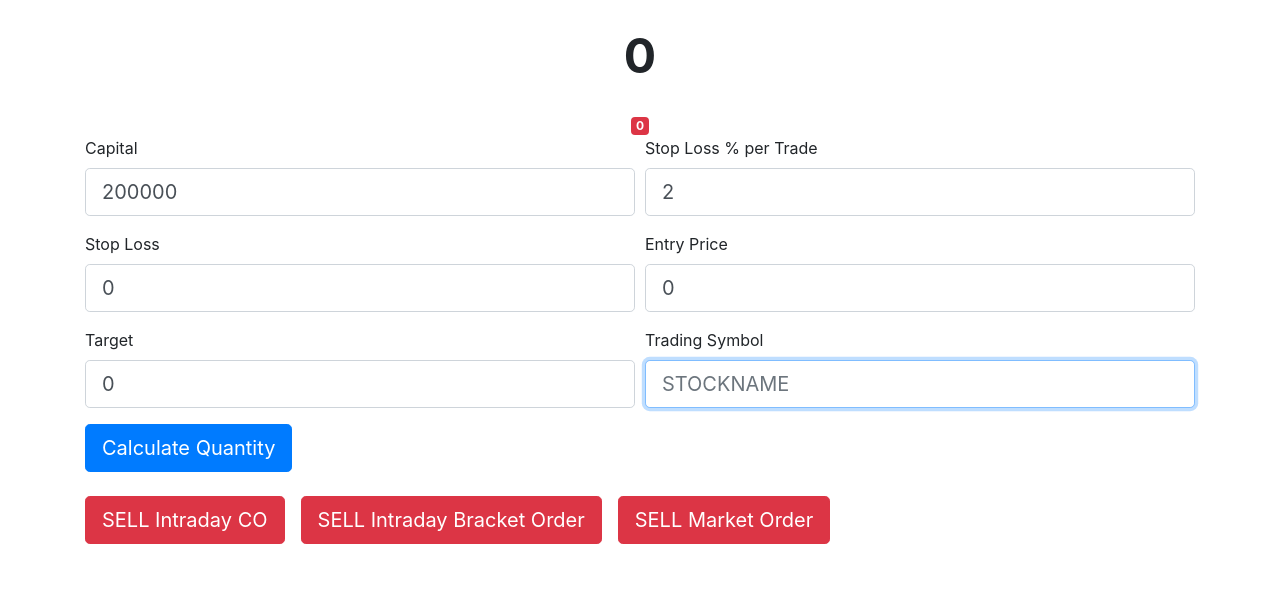
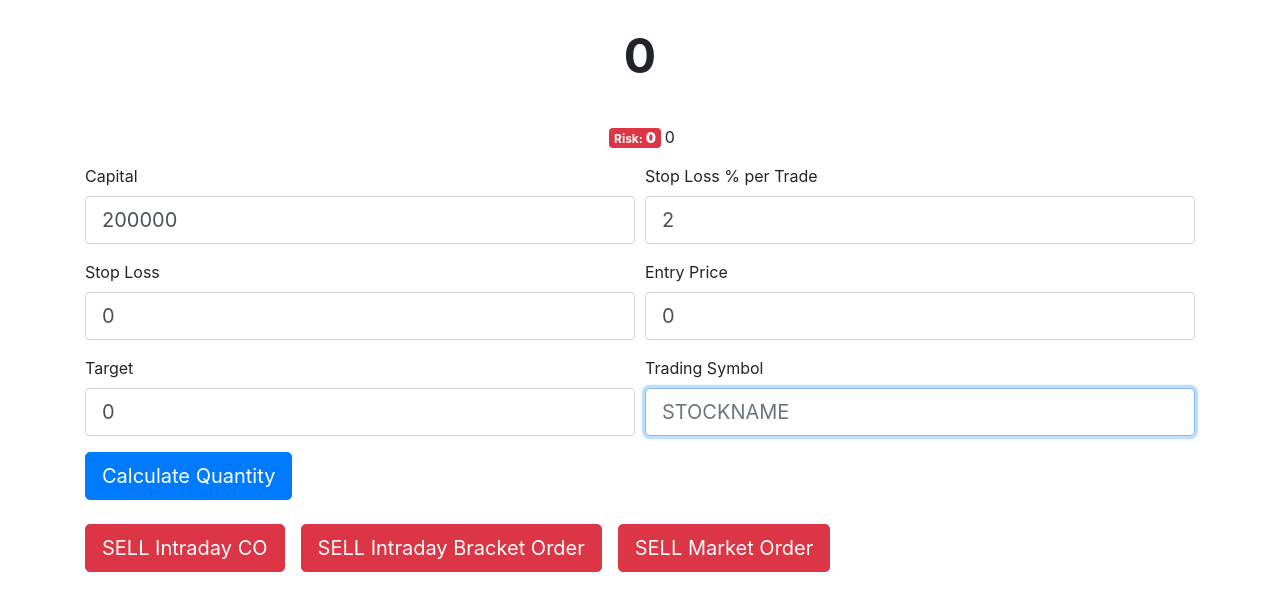
Before and after one commit to rakeshtembhurne/stock-quantity-calculator, a React (Create React App) app: page / in a window 1280 px wide. Shown: the top 610 px of the page. Built offline with nearby package versions, Linux system fonts and the light colour scheme.

Commit message:
feat(riskReward): Added risk, reward and RRR info

```diff
--- a/src/App.js
+++ b/src/App.js
@@ -25,7 +25,7 @@ function App() {
   const location = useLocation();
   const [quantity, setQuantity] = React.useState(0);
   const [maximumLoss, setMaximumLoss] = React.useState(0);
-  const [targetPrice, setTargetPrice] = React.useState(0);
+  const [maximumProfit, setMaximumProfit] = React.useState(0);
   const [coBasket, setCoBasket] = React.useState([]);
   const [boBasket, setBoBasket] = React.useState([]);
   const [moBasket, setMoBasket] = React.useState([]);
@@ -47,14 +47,16 @@ function App() {
     }
 
     if (fields.capital && fields.entryPrice && fields.slPerTrade && fields.stopLoss) {
+
       const maxLoss = ((fields.capital * fields.slPerTrade) / 100);
       const stopLoss = Math.abs((fields.entryPrice - fields.stopLoss));
-      const target = fields.targetPrice ? Math.abs((fields.targetPrice - fields.entryPrice)) : 0;
       const quantity =  Math.round(maxLoss / stopLoss);
-      console.log({maxLoss, stopLoss, quantity});
+      const maxProfit = fields.targetPrice > 0 ? (fields.targetPrice - fields.entryPrice) * quantity : 0;
+
+      console.log({maxLoss, maxProfit, stopLoss, quantity});
       setQuantity(quantity);
       setMaximumLoss(maxLoss);
-      setTargetPrice(target);
+      setMaximumProfit(maxProfit);
     }
   }
 
@@ -175,7 +177,15 @@ function App() {
         <Col>{quantity}</Col>
       </Row>
       <Row className="risk-container">
-        <Col className="text-center"><Badge variant="danger">{maximumLoss}</Badge></Col>
+        <Col className="text-center">
+          <Badge variant="danger" className="m-1 my-3">Risk: <big><strong>{maximumLoss}</strong></big></Badge>
+          {fields.targetPrice && fields.targetPrice > 0 && (
+            <>
+              <Badge variant="success" className="m-1 my-3">Reward: <big><strong>{Number(maximumProfit).toFixed(2)}</strong></big></Badge>
+              <Badge variant="warning" className="m-1 my-3">RRR: <big><strong>{Number(maximumProfit/maximumLoss).toFixed(1)}</strong></big></Badge>
+            </>
+          )}
+        </Col>
       </Row>
       <Form onSubmit={calculateQuantity}>
         <Form.Row>
```
